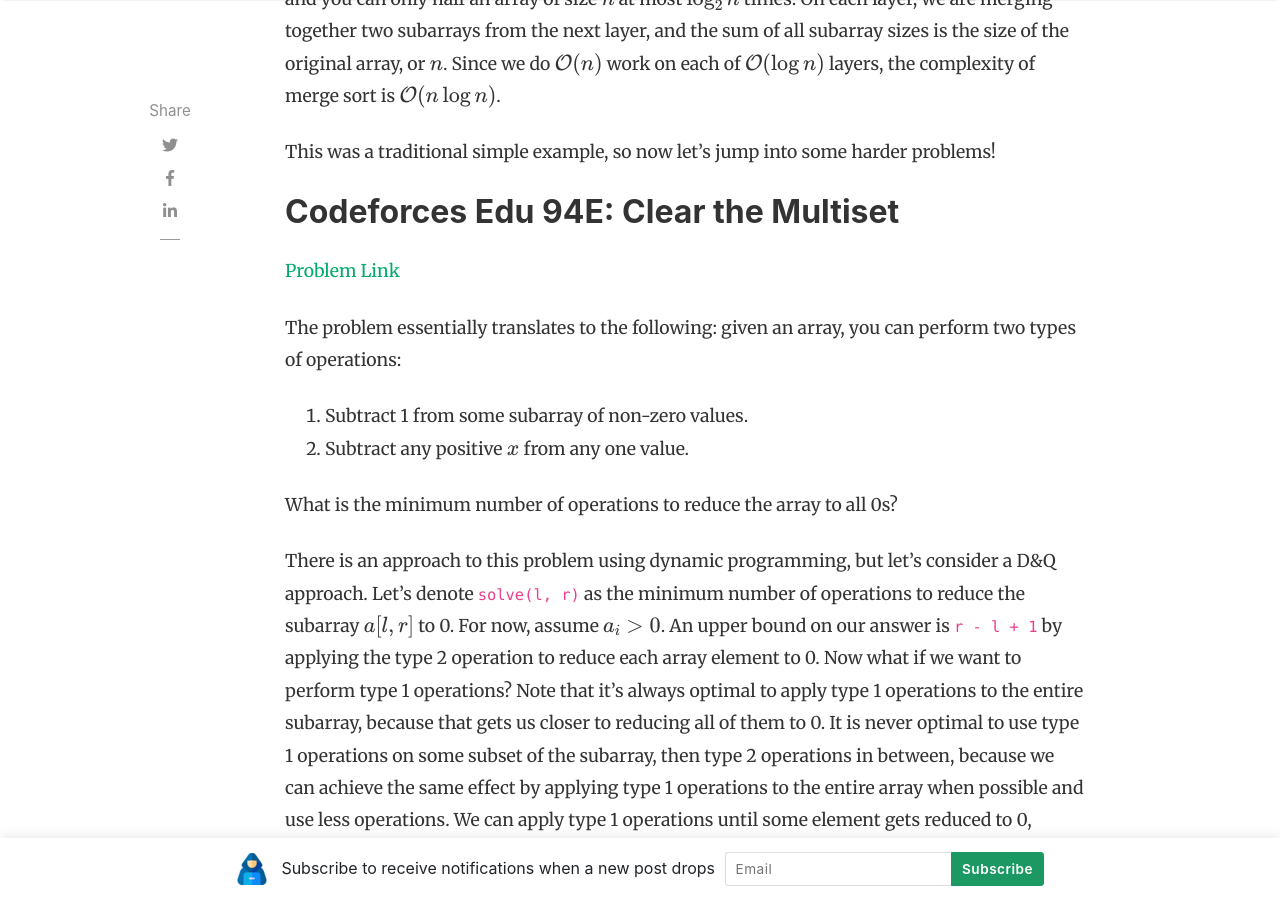
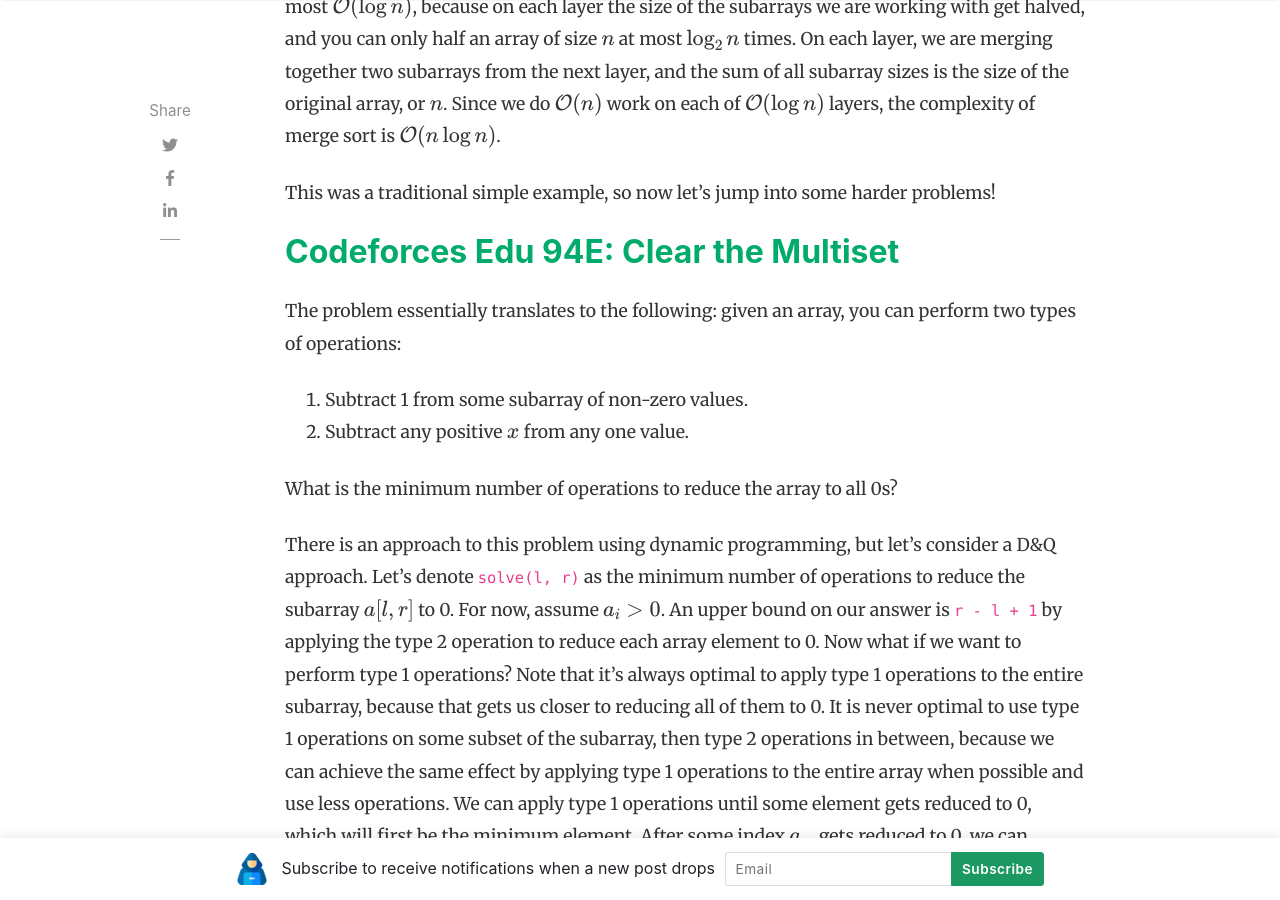
Before and after one commit to mzhang2021/cp-blog, a Jekyll site: the page built from _posts/2021-09-10-divide-and-conquer.md, in a window 1280 px wide and 900 px high, scrolled down 1500 px. Built offline with Jekyll 4.4.1, drawn with Linux system fonts in a browser that asks for light colours; nearby versions of some CDN libraries; formulas are drawn with MathJax 3; comment, search, counter and statistics services are not loaded; some of the changed text lies outside the part shown.

Commit message:
cleaned up formatting

````diff
--- a/_posts/2021-09-10-divide-and-conquer.md
+++ b/_posts/2021-09-10-divide-and-conquer.md
@@ -12,15 +12,13 @@ Divide and conquer (D&Q for short) is a common and powerful problem solving para
 The core concept of D&Q is to divide your problem into subproblems, then combine them together in some way. Analyzing the time complexity of a D&Q algorithm isn't always obvious, and the most common way it's done in literature is using the [master theorem](https://en.wikipedia.org/wiki/Master_theorem_(analysis_of_algorithms)). However, I personally don't find the master theorem very intuitive, so I prefer to just analyze the complexity by looking at the recursive tree of states. To explain what I mean, take a look at the following diagram for merge sort:
 
 ![image 1]({{ site.baseurl }}/assets/images/divide-and-conquer-1.png)
-<div style="text-align: center"><em>Image courtesy of <a href="https://www.interviewbit.com/tutorial/merge-sort-algorithm/">InterviewBit</a></em></div>
+<div style="text-align: center; margin-bottom: 5%"><em>Image courtesy of <a href="https://www.interviewbit.com/tutorial/merge-sort-algorithm/">InterviewBit</a></em></div>
 
 To understand the complexity of merge sort, we note that the height of the recursive tree is at most $\mathcal O(\log n)$, because on each layer the size of the subarrays we are working with get halved, and you can only half an array of size $n$ at most $\log_2 n$ times. On each layer, we are merging together two subarrays from the next layer, and the sum of all subarray sizes is the size of the original array, or $n$. Since we do $\mathcal O(n)$ work on each of $\mathcal O(\log n)$ layers, the complexity of merge sort is $\mathcal O(n \log n)$.
 
 This was a traditional simple example, so now let's jump into some harder problems!
 
-## Codeforces Edu 94E: Clear the Multiset
-
-[Problem Link](https://codeforces.com/problemset/problem/1400/E)
+## [Codeforces Edu 94E: Clear the Multiset](https://codeforces.com/problemset/problem/1400/E)
 
 The problem essentially translates to the following: given an array, you can perform two types of operations:
 1. Subtract 1 from some subarray of non-zero values.
@@ -30,7 +28,7 @@ What is the minimum number of operations to reduce the array to all 0s?
 
 There is an approach to this problem using dynamic programming, but let's consider a D&Q approach. Let's denote `solve(l, r)` as the minimum number of operations to reduce the subarray $a[l, r]$ to 0. For now, assume $a_i > 0$. An upper bound on our answer is `r - l + 1` by applying the type 2 operation to reduce each array element to 0. Now what if we want to perform type 1 operations? Note that it's always optimal to apply type 1 operations to the entire subarray, because that gets us closer to reducing all of them to 0. It is never optimal to use type 1 operations on some subset of the subarray, then type 2 operations in between, because we can achieve the same effect by applying type 1 operations to the entire array when possible and use less operations. We can apply type 1 operations until some element gets reduced to 0, which will first be the minimum element. After some index $a_m$ gets reduced to 0, we can compute and add `solve(l, m - 1)` and `solve(m + 1, r)` as subproblems. The code looks as follows:
 
-<details markdown="1"><summary>Click Me</summary>
+<details markdown="1" style="margin-bottom: 5%"><summary>Click Me</summary>
 
 ```c++
 int solve(int l, int r) {
@@ -57,7 +55,7 @@ One question left: what's the time complexity? One way of bounding the time comp
 Another approach is simply counting the number of total states. A naive bound would be $\mathcal O(n^2)$ states, since there are $\frac{n(n+1)}{2}$ possible subarrays, but we can prove a better bound. Consider this crudely drawn recursive tree:
 
 ![image 2]({{ site.baseurl }}/assets/images/divide-and-conquer-2.png)
-<div markdown="1" style="text-align: center">A circle with some $[l, r]$ written on it represents the recursive state `solve(l, r)`.
+<div markdown="1" style="text-align: center; margin-bottom: 5%">A circle with some $[l, r]$ written on it represents the recursive state `solve(l, r)`.
 </div>
 
 In this diagram, I actually include the minimum index still, so instead of splitting $[l, r]$ into $[l, m - 1]$ and $[m + 1, r]$, I split it into $[l, m]$ and $[m + 1, r]$. I do this because this is a general proof that extends to other problems, and including $m$ in one of the intervals can only make the complexity worse, so the proof still applies to this problem.
@@ -80,13 +78,11 @@ int solve(int l, int r, int delta) {
 ```
 </details>
 
-<details><summary>An Aside</summary>
+<details style="margin-bottom: 5%"><summary>An Aside</summary>
 If you're familiar with top-down dynamic programming, you may recognize the similarities in code. You could think of this D&Q strategy as a special case of dynamic programming, except we don't need to memoize because our recursive structure is a tree, so each state is visited exactly once. If we were to draw a "recursive tree of states" for a typical dynamic programming problem, it would likely not be a tree, but be a DAG instead, so we would need memoization.
 </details>
 
-## binarysearch.com: Every Sublist Containing Unique Element
-
-[Problem Link](https://binarysearch.com/problems/Every-Sublist-Containing-Unique-Element)
+## [binarysearch.com: Every Sublist Containing Unique Element](https://binarysearch.com/problems/Every-Sublist-Containing-Unique-Element)
 
 *I find this problem unusually hard for a coding interview question, especially one of "medium" difficulty, but I digress.*
 
@@ -94,7 +90,7 @@ We'll deploy a similar approach to the previous problem. Let `solve(l, r)` retur
 
 We can apply a simple optimization: instead of splitting just at one index, we can split at every unique index. That is, if $a_{m_1}, a_{m_2}, \dots, a_{m_k}$ are all unique elements, then we can split `solve(l, r)` into `solve(l, a[m_1] - 1)`, `solve(a[m_1] + 1, a[m_2] - 1)`, ..., `solve(a[m_k] + 1, r)`. While the worst case complexity is still $\mathcal O(n^2)$, this optimization is sufficient to get AC on this problem. Weak test cases I guess.
 
-<details markdown="1"><summary>Optimized $\mathcal O(n^2)$</summary>
+<details markdown="1" style="margin-bottom: 5%"><summary>Optimized $\mathcal O(n^2)$</summary>
 
 ```c++
 bool recur(int l, int r, const vector<int> &nums) {
@@ -130,15 +126,13 @@ It turns out this single optimization is sufficient to achieve $\mathcal O(n \lo
 
 Once again, we use the analogy of nodes and components that we used in the previous problem. Instead of thinking of it as splitting a graph into individual nodes, let's think in reverse: we have $n$ nodes, and want to merge them into one component. A state splitting into two other states now represents merging the two other states by adding an edge in between them. If we merge two components of size $a$ and $b$, we do $\min(a, b)$ work. Does this sound familiar? That's right, this is just [small-to-large](https://usaco.guide/plat/merging?lang=cpp) merging! Our recursive method is just doing small-to-large merging in reverse! And so by the same analysis as small-to-large merging, our runtime is $\mathcal O(n \log n)$.
 
-## HackerRank: Find the Path
-
-[Problem Link](https://www.hackerrank.com/challenges/shortest-path/problem)
+## [HackerRank: Find the Path](https://www.hackerrank.com/challenges/shortest-path/problem)
 
 A naive solution is to run Dijkstra for each query, giving us a $\mathcal O(nmq \log (nm))$ approach. It's difficult to improve upon this online algorithm with some sort of precomputation, because the optimal path could go "backwards" or wrap around in any arbitrary snake-like path. So as you might have guessed, we'll solve this problem offline with D&Q on the queries.
 
 Let's consider some recursive function `recur(l, r)` that will process queries with both endpoints lying in columns $[l, r]$. Consider column $m = \lfloor \frac{l + r}{2} \rfloor$. Any query with one endpoint to the left of this column and one endpoint to the right of this column must pass through this column at some point in its path. Another way of phrasing this is that any path between the two endpoints is a concatenation of two paths originating from column $m$. Since $n$ is small, we can brute force each cell in column $m$ and run Dijkstra from that cell, and update our answer for all queries accordingly. Afterwards, we call `recur(l, m)` and `recur(m + 1, r)`. We have a $\mathcal O(\log m)$ height recursive tree with $\mathcal O(n(nm \log (nm) + q))$ work on each layer, giving us $\mathcal O(n \log m (nm \log (nm) + q))$ as our final complexity.
 
-<details markdown="1"><summary>Old Messy Code Written 4 Months Ago</summary>
+<details markdown="1" style="margin-bottom: 5%"><summary>Old Messy Code Written 4 Months Ago</summary>
 
 ```c++
 #include <bits/stdc++.h>
@@ -221,9 +215,7 @@ int main() {
 ```
 </details>
 
-## CodeChef SEGPROD: Product on the Segment by Modulo
-
-[Problem Link](https://www.codechef.com/problems/SEGPROD)
+## [CodeChef SEGPROD: Product on the Segment by Modulo](https://www.codechef.com/problems/SEGPROD)
 
 This problem is very peculiar because of its abnormally large bounds and weird input method to facilitate that. Let's use the same approach as the previous problem, which is to D&Q on the queries. If our recursive method is currently processing the range $[l, r]$, then we can process all queries with the left endpoint $\leq m = \lfloor \frac{l + r}{2} \rfloor$ and right endpoint $> m$. To do this, we precompute $product[i, m]$ for all $l \leq i \leq m$ and $product[m + 1, i]$ for all $m < i \leq r$, and then each query is just the product of two precomputed values. Unfortunately, there are two issues with this approach:
 1. The problem forces us to solve it online, and this is an offline algorithm.
@@ -237,7 +229,7 @@ Next, to improve our query complexity, we'll use the following trick. Let's roun
 
 Notice anything peculiar? That's right, each state splits into two deeper states based on whether a bit is on or off. So to find the correct layer where the left and right endpoint of our query lie on different sides of $m$, we simply need to find the most significant bit where they differ. Or in other words, we need to find the most significant bit in the xor of the endpoints, which can be computed in $\mathcal O(1)$ using builtin functions like `__lg` or precomputing a lookup table. So we've reduced our complexity to $\mathcal O(n \log n + q)$, which is fast enough to get AC.
 
-<details markdown="1"><summary>Code</summary>
+<details markdown="1" style="margin-bottom: 5%"><summary>Code</summary>
 
 ```c++
 #include <bits/stdc++.h>
````
Also changed, not shown: _posts/2021-09-04-burnside.md (+1 -3 lines).
